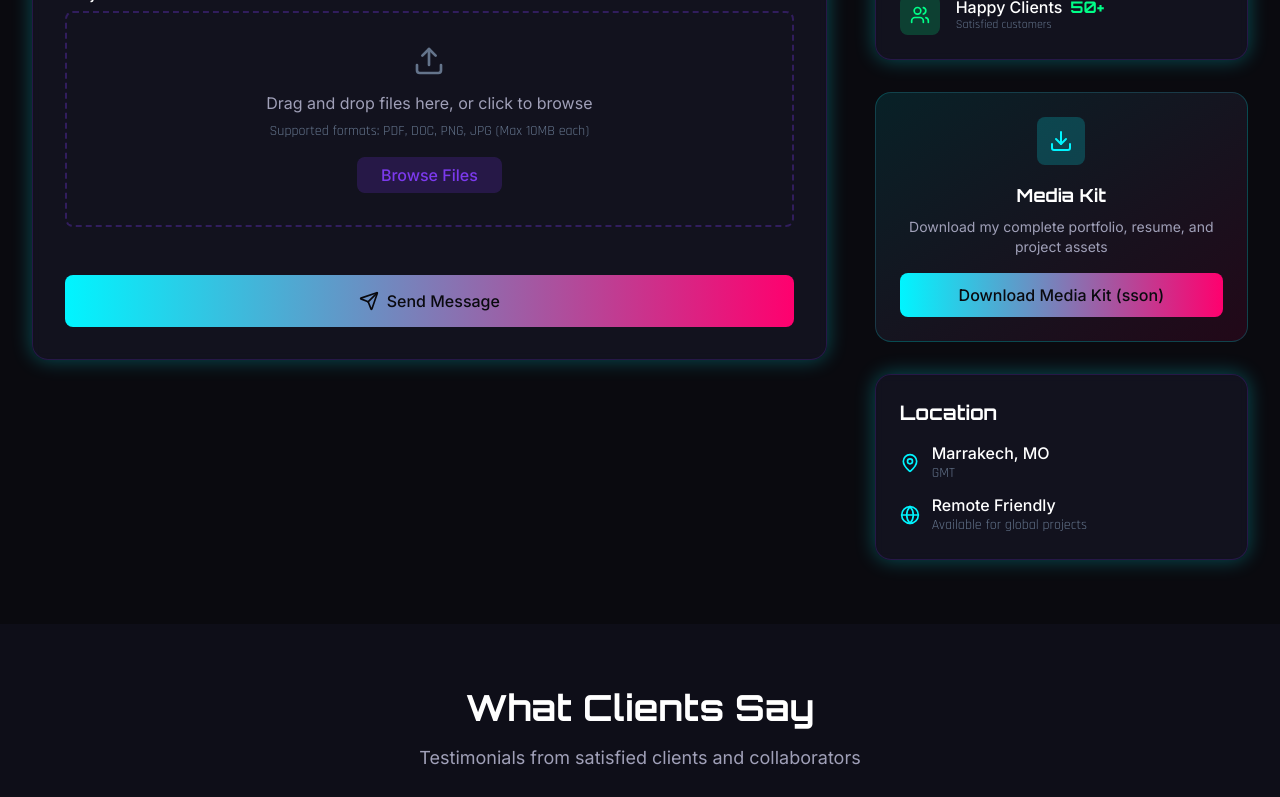
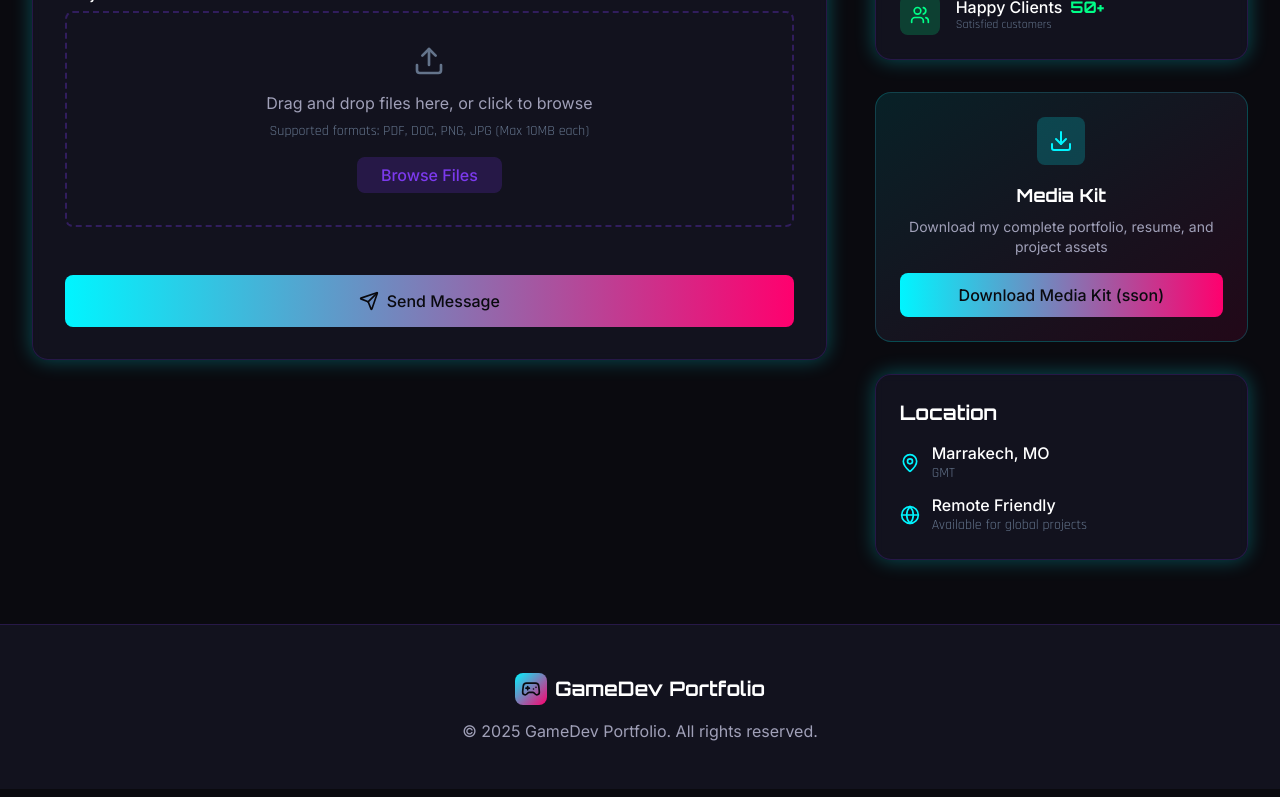
Before and after one commit to hamzadaoud/portfolioasite, a React (Vite) app: page /contact-collaboration-hub in a window 1280 px wide. Shown: the part 2000-2797 px from the top of the page. Built offline with nearby package versions, Linux system fonts and the light colour scheme.

Commit message:
Update index.jsx

```diff
--- a/src/pages/contact-collaboration-hub/index.jsx
+++ b/src/pages/contact-collaboration-hub/index.jsx
@@ -98,21 +98,7 @@ const ContactCollaborationHub = () => {
           </div>
         </section>
 
-        {/* Testimonials Section */}
-        <section className="py-16 bg-surface/30">
-          <div className="max-w-7xl mx-auto px-4 sm:px-6 lg:px-8">
-            <div className="text-center mb-12">
-              <h2 className="font-heading text-3xl md:text-4xl font-bold text-text-primary mb-4">
-                What Clients Say
-              </h2>
-              <p className="font-body text-lg text-text-secondary">
-                Testimonials from satisfied clients and collaborators
-              </p>
-            </div>
 
-            <TestimonialsCarousel />
-          </div>
-        </section>
 
         {/* Success Modal */}
         {isFormSubmitted && (
```
